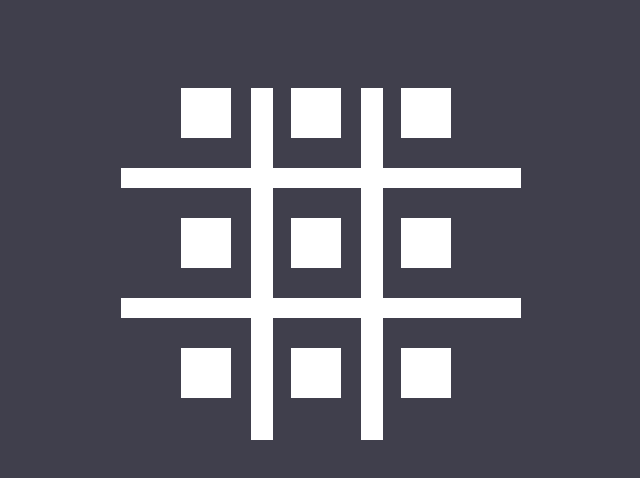
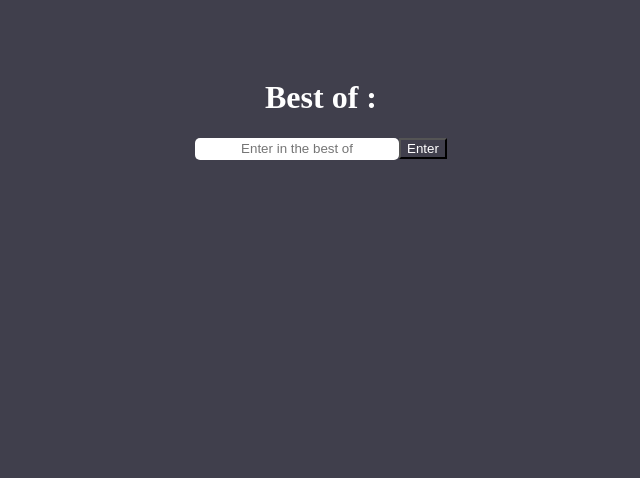
Before and after one commit to Gc0rp/angular-tic-tac-toe, an Angular app in the folder tic-tac-toe/: page / in a window 1280 px wide. Shown: the top 478 px of the page, without its empty margins (319-959 px from the left). Built offline with nearby package versions, Linux system fonts and the light colour scheme.

Commit message:
Added bestOf feature.

```diff
--- a/tic-tac-toe/src/app/game-board/game-board.component.css
+++ b/tic-tac-toe/src/app/game-board/game-board.component.css
@@ -3,4 +3,23 @@
     height: 700px;
     margin: auto;
     padding-top: 50px;
+    text-align: center;
 }
+
+#bestOfScore{
+    width: 200px;
+    height: 20px;
+    background-color: white;
+    color: red;
+    border: none;
+    border-radius: 5px;
+    text-align: center;
+}
+
+#stats{
+    text-align: center;
+}
+
+.playerStat{
+    margin: 0px 100px;
+}
--- a/tic-tac-toe/src/app/game-board/game-board.component.html
+++ b/tic-tac-toe/src/app/game-board/game-board.component.html
@@ -1,7 +1,20 @@
 <div id="board">
-    <app-grid></app-grid>
     <div>
-        <!-- <button type="button" style="border: none">Reset</button> -->
+        <h1>Best of : </h1>
+        <input #bestOf id="bestOfScore" type="text" placeholder="Enter in the best of" />
+        <button type="button" (click)="displayGrid(bestOf.value)">Enter</button>
+        <div *ngIf="validInput==true">
+            <app-grid></app-grid>
+            <div id="stats" style="display: flex; padding-top: 50px;">
+                <div class="playerStat">
+                    <h4>Player 1:</h4>
+                    <p></p>
+                </div>
+                <div class="playerStat">
+                    <h4>Player 2:</h4>
+                    <p></p>
+                </div>
+            </div>
+        </div>
     </div>
-
 </div>
--- a/tic-tac-toe/src/app/game-board/game-board.component.ts
+++ b/tic-tac-toe/src/app/game-board/game-board.component.ts
@@ -9,6 +9,18 @@ export class GameBoardComponent implements OnInit {
 
   constructor() { }
 
+  validInput: boolean = false;
+
+  displayGrid(bestOf: string){
+    console.log(bestOf);
+    if(bestOf.match(/[0-9]/g)) {
+      this.validInput = true;
+    } else {
+      this.validInput = false;
+    }
+    console.log(this.validInput);
+  }
+
   ngOnInit() {
   }
 
--- a/tic-tac-toe/src/app/grid/grid.component.ts
+++ b/tic-tac-toe/src/app/grid/grid.component.ts
@@ -16,6 +16,7 @@ export class GridComponent implements OnInit {
   playerPlaying: string = "X";
   playerWon: boolean = false;
   winningPlayer: string = "";
+  bestOfEntered: boolean = false;
 
   checkForWin(){
 
@@ -52,7 +53,6 @@ export class GridComponent implements OnInit {
 
       this.checkForWin();
     }
-
   }
   constructor() { }
 
```
Also changed, not shown: tic-tac-toe/src/app/app.module.ts (+5 -2 lines).
